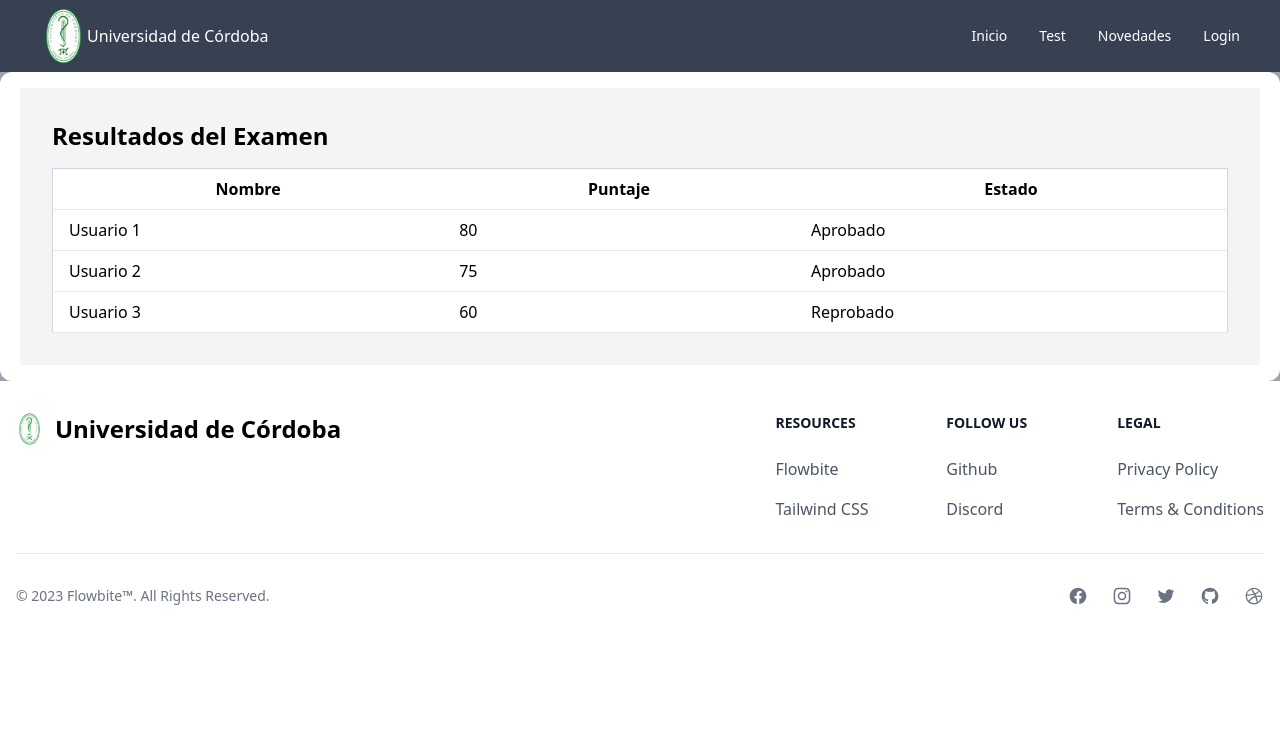
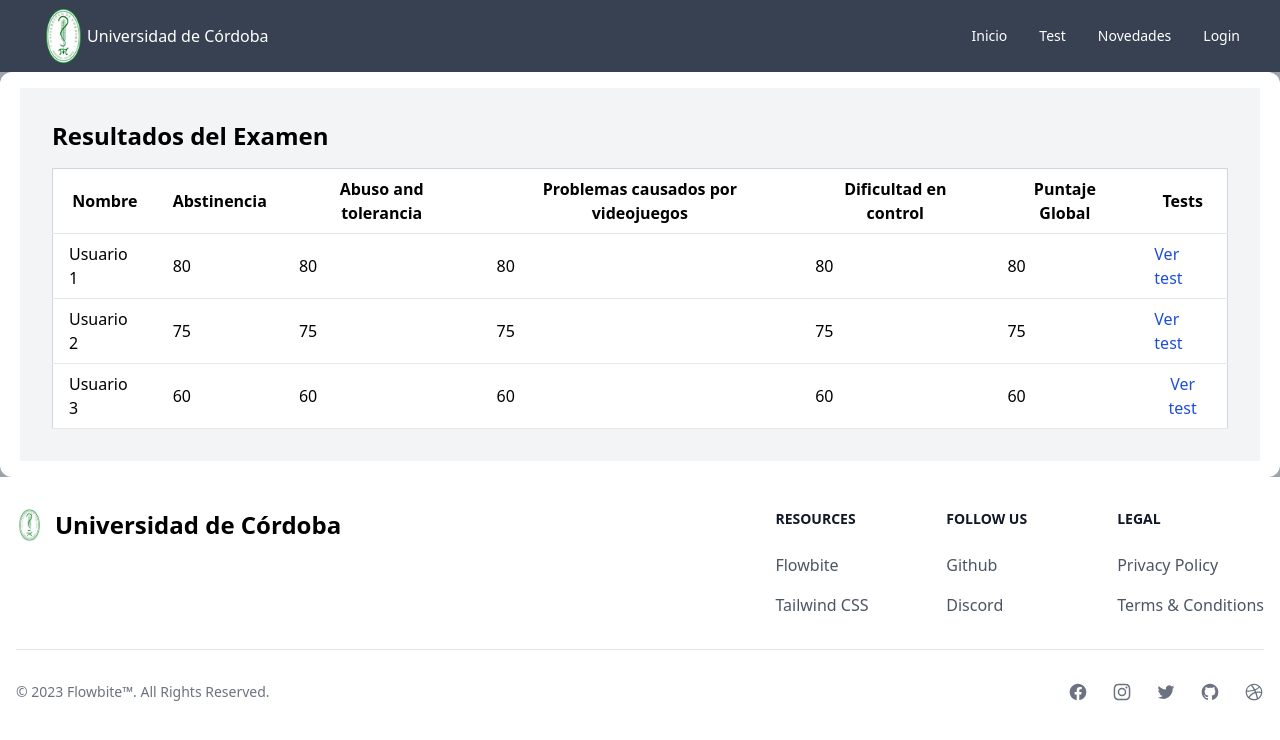
Before and after one commit to Leonel365/web_App_Diplo, a Vue app: page /resutadosGenerales in a window 1280 px wide. Shown: the top 740 px of the page. Built offline with nearby package versions, Linux system fonts and the light colour scheme.

Commit message:
actualizacion resultados generales
tabla mejorada y "modal"

```diff
--- a/src/paginas/admin/adminPrincipal/adminPrincipal.vue
+++ b/src/paginas/admin/adminPrincipal/adminPrincipal.vue
@@ -1,25 +1,27 @@
 <template>
-    <h1>Bienvenido señor Admin</h1>
-    <ul>
+    <div>
+      <h1 class="text-2xl font-bold">Bienvenido señor Admin</h1>
+      <ul class="mt-4">
         <li>
-            <RouterLink to="#" class="block py-2 pr-4 pl-3 rounded md:bg-transparent md:p-0 md:hover:text-blue-500" aria-current="page">
+          <router-link to="#" class="block py-2 pr-4 pl-3 rounded hover:text-blue-500">
             Usuarios
-            </RouterLink>
+          </router-link>
         </li>
         <li>
-            <RouterLink to="/tests" class="block py-2 pr-4 pl-3 rounded md:bg-transparent md:p-0 md:hover:text-blue-500" aria-current="page">
+          <router-link to="/tests" class="block py-2 pr-4 pl-3 rounded hover:text-blue-500">
             Test
-            </RouterLink>
+          </router-link>
         </li>
         <li>
-            <RouterLink to="../resutadosGenerales" class="block py-2 pr-4 pl-3 rounded md:bg-transparent md:p-0 md:hover:text-blue-500" aria-current="page">
+          <router-link to="../resutadosGenerales" class="block py-2 pr-4 pl-3 rounded hover:text-blue-500">
             Resultados
-            </RouterLink>
+          </router-link>
         </li>
         <li>
-            <RouterLink to="#" class="block py-2 pr-4 pl-3 rounded md:bg-transparent md:p-0 md:hover:text-blue-500" aria-current="page">
+          <router-link to="#" class="block py-2 pr-4 pl-3 rounded hover:text-blue-500">
             Publicaciones
-            </RouterLink>
+          </router-link>
         </li>
       </ul>
+    </div>
   </template>
--- a/src/paginas/resutadosGenerales/resutadosGenerales.vue
+++ b/src/paginas/resutadosGenerales/resutadosGenerales.vue
@@ -1,3 +1,7 @@
+<script setup>
+import test1 from '../tests/test1/test1.vue'
+</script>
+
 <template>
 <div class="bg-gray-100">
     <div class="container mx-auto p-8">
@@ -7,28 +11,78 @@
             <thead>
                 <tr>
                     <th class="py-2 px-4 border-b">Nombre</th>
-                    <th class="py-2 px-4 border-b">Puntaje</th>
-                    <th class="py-2 px-4 border-b">Estado</th>
+                    <th class="py-2 px-4 border-b">Abstinencia</th>
+                    <th class="py-2 px-4 border-b">Abuso and tolerancia</th>
+                    <th class="py-2 px-4 border-b">Problemas causados por videojuegos</th>
+                    <th class="py-2 px-4 border-b">Dificultad en control</th>
+                    <th class="py-2 px-4 border-b">Puntaje Global</th>
+                    <th class="py-2 px-4 border-b">Tests</th>
                 </tr>
             </thead>
             <tbody>
                 <tr>
                     <td class="py-2 px-4 border-b">Usuario 1</td>
                     <td class="py-2 px-4 border-b">80</td>
-                    <td class="py-2 px-4 border-b">Aprobado</td>
+                    <td class="py-2 px-4 border-b">80</td>
+                    <td class="py-2 px-4 border-b">80</td>
+                    <td class="py-2 px-4 border-b">80</td>
+                    <td class="py-2 px-4 border-b">80</td>
+                    <td class="py-2 px-4 border-b"><a href="#" class="text-blue-700 hover:underline" Toggle modal>Ver test</a></td>
                 </tr>
                 <tr>
                     <td class="py-2 px-4 border-b">Usuario 2</td>
                     <td class="py-2 px-4 border-b">75</td>
-                    <td class="py-2 px-4 border-b">Aprobado</td>
+                    <td class="py-2 px-4 border-b">75</td>
+                    <td class="py-2 px-4 border-b">75</td>
+                    <td class="py-2 px-4 border-b">75</td>
+                    <td class="py-2 px-4 border-b">75</td>
+                    <td class="py-2 px-4 border-b"><a href="#" class="text-blue-700 hover:underline" Toggle modal>Ver test</a></td>
                 </tr>
                 <tr>
                     <td class="py-2 px-4 border-b">Usuario 3</td>
                     <td class="py-2 px-4 border-b">60</td>
-                    <td class="py-2 px-4 border-b">Reprobado</td>
+                    <td class="py-2 px-4 border-b">60</td>
+                    <td class="py-2 px-4 border-b">60</td>
+                    <td class="py-2 px-4 border-b">60</td>
+                    <td class="py-2 px-4 border-b">60</td>
+                    <td class="py-2 px-4 border-b"><button @click="toggleModal" class="text-blue-700 hover:underline focus:outline-none">Ver test</button></td>
                 </tr>
             </tbody>
         </table>
     </div>
 </div>
+
+
+
+
+
+    <div v-if="isModalOpen" class="fixed inset-0 flex items-center justify-center z-50">
+      <!-- Aquí va el contenido del modal -->
+      <div class="bg-white p-4 rounded-lg shadow">
+        <h2 class="text-lg font-medium mb-2">Test</h2>
+        <test1 />
+        <button @click="toggleModal" class="text-blue-700 hover:underline mt-4">Close</button>
+      </div>
+    </div>
+
+
+
+
+
+
 </template>
+
+<script>
+export default {
+  data() {
+    return {
+      isModalOpen: false
+    };
+  },
+  methods: {
+    toggleModal() {
+      this.isModalOpen = !this.isModalOpen;
+    }
+  }
+};
+</script>
```
Lines whose indentation alone changed are shown as unchanged.
